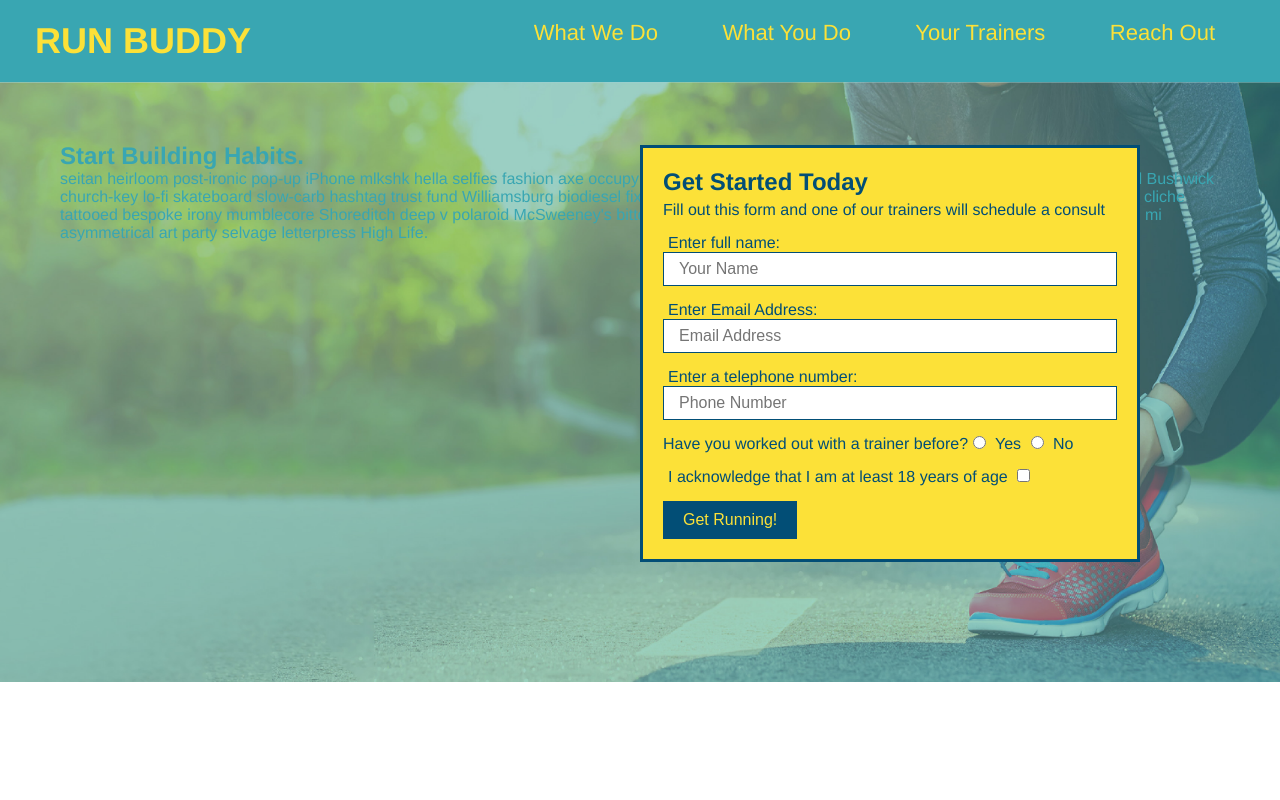
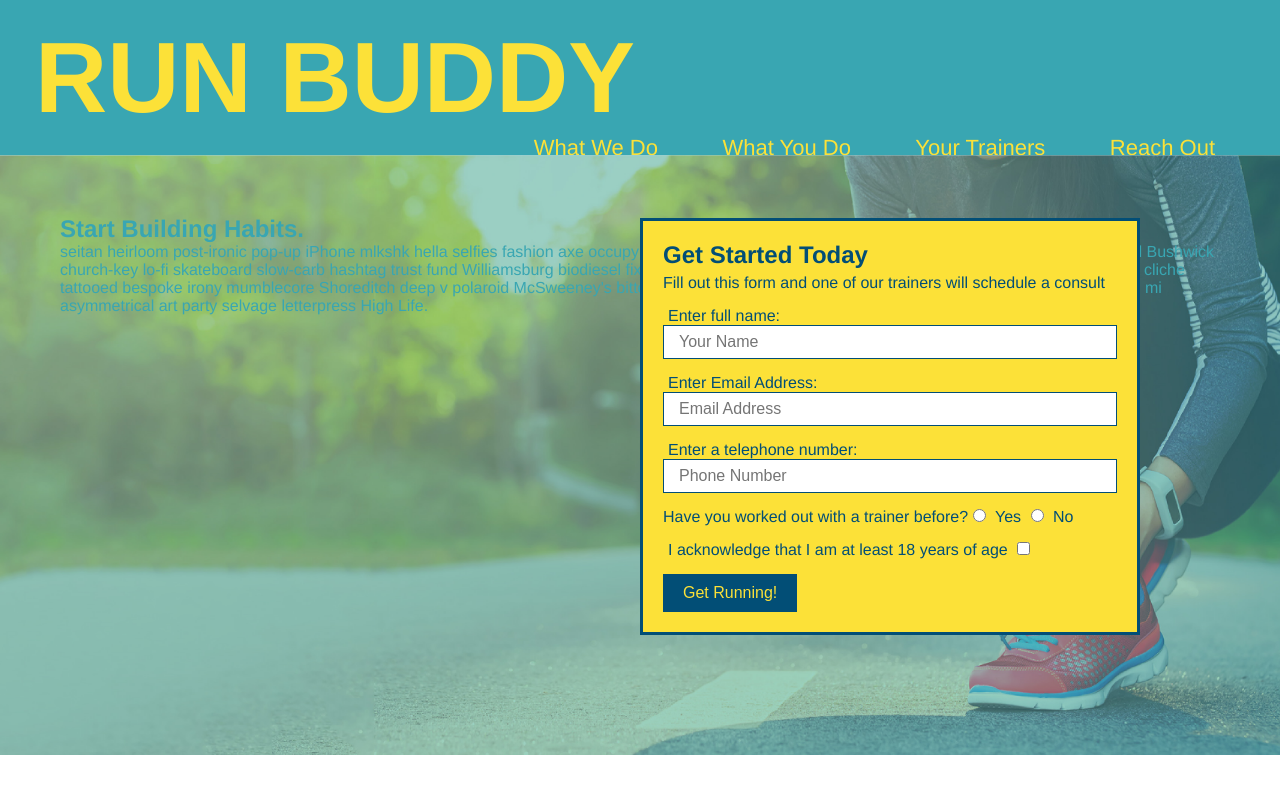
Before and after one commit to emarshall121/run-buddy, a plain HTML site: page index.html in a window 1280 px wide. Shown: the top 800 px of the page. Drawn offline with Linux system fonts and the light colour scheme.

Commit message:
corrected syntax error

```diff
--- a/index.html
+++ b/index.html
@@ -8,7 +8,7 @@
     <body>
 <!-- navigation -->
 <header>
-    <h1 style="color: blue; font-size= 100px;">
+    <h1 style="color: blue; font-size: 100px;">
         <a href="/">RUN BUDDY</a>
     </h1>
     <nav>
```
